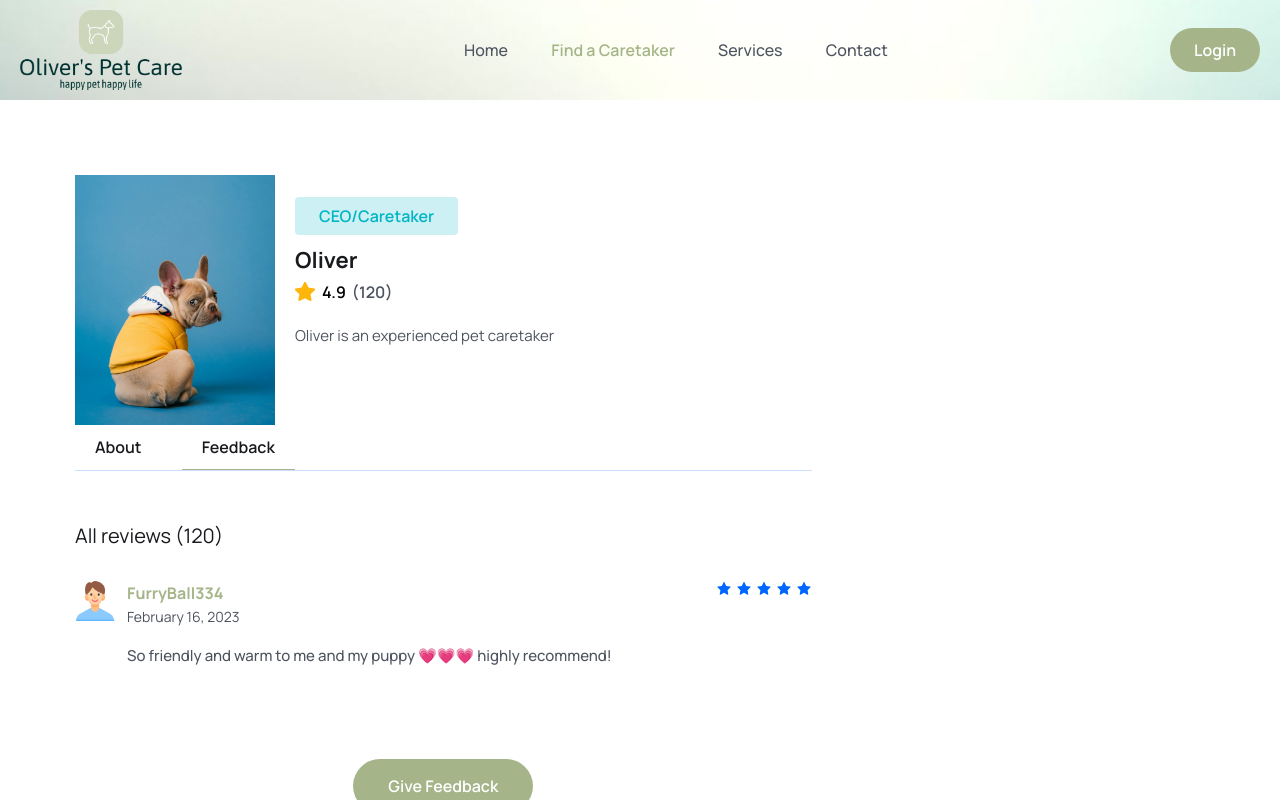
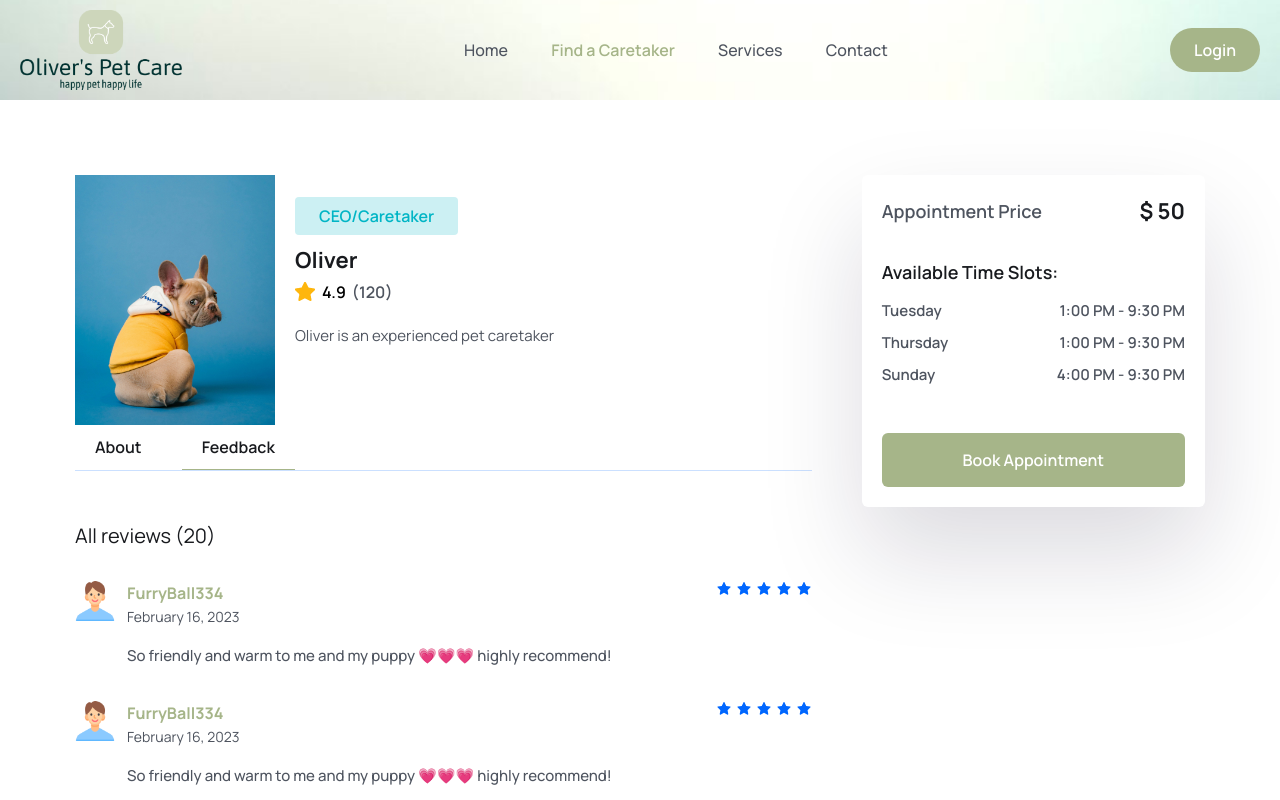
Before and after one commit to erinh816/OliversPetCareCo, a React (Vite) app in the folder frontend/: page /staff/1 in a window 1280 px wide. Both pictures are taken after a click on the button "Feedback". Shown: the top 800 px of the page. Built offline with nearby package versions, Linux system fonts and the light colour scheme.

Commit message:
finished staff page, feedback form and availability panel on the side

```diff
--- a/frontend/src/components/Faq/FaqItem.jsx
+++ b/frontend/src/components/Faq/FaqItem.jsx
@@ -2,6 +2,9 @@
 import { AiOutlineMinus, AiOutlinePlus} from "react-icons/ai";
 
 const FaqItem = ({item}) => {
+  //because when pass item down from FaqList, we don't define what prop types are expected
+  //It's a ESLint thing
+  //can solve it by installing prop-types package
 
   const [isOpen, setIsOpen] = useState(false);
 
--- a/frontend/src/pages/Staff/FeedbackForm.jsx
+++ b/frontend/src/pages/Staff/FeedbackForm.jsx
@@ -6,11 +6,23 @@
 
   const [rating, setRating] = useState(0);
   const [hover, setHover] = useState(0);
+  //TODO: how does hover work?
+
+  const [reviewText, setReviewText] = useState("");
+
+  const handleSubmitReview = async (e)=>{
+    e.preventDefault();
+
+    //TODO:later fill out api
+  }
+
+
 
   return (
     <form action="">
+      {/* rate with stars */}
       <div>
-        <h3 className="text-headingColor text-[16px] leading-6 font-semibold mb-4">How would you rate the overall experience?*</h3>
+        <h3 className="text-headingColor text-[16px] leading-6 font-semibold mb-4 mt-0">How would you rate the overall experience?*</h3>
         <div>
           {[...Array(5).keys()].map((_,index)=>{
             index+=1
@@ -30,7 +42,23 @@
               </button>);
           })}
         </div>
+
       </div>
+
+      {/* form */}
+      <div className="mt-[30px]">
+        <h3 className="text-headingColor text-[16px] leading-6 font-semibold mb-4 mt-0">Share your feedback*</h3>
+
+        <textarea className="border border-solid border-[#0066ff34] focus:outline outline-primaryColor w-full px-4 py-3 rounded-md"
+          rows="5"
+          placeholder="Write your message"
+          onChange={(e)=>setReviewText(e.target.value)}>
+        </textarea>
+      </div>
+
+      {/* submit button */}
+      <button type="submit" onClick={handleSubmitReview} className="btn">Submit Feedback</button>
+
     </form>
   )
 }
--- a/frontend/src/pages/Staff/StaffDetails.jsx
+++ b/frontend/src/pages/Staff/StaffDetails.jsx
@@ -3,6 +3,7 @@
 import { useState } from "react";
 import StaffAbout from "./StaffAbout";
 import StaffFeedback from "./StaffFeedback";
+import StaffSidePanel from "./StaffSidePanel";
 
 const StaffDetails = () => {
 
@@ -65,7 +66,10 @@
 
           </div>
 
-          <div></div>
+          {/* last div takes 2 so this will automatically takes the remaining 1 column */}
+          <div>
+            <StaffSidePanel />
+          </div>
 
         </div>
       </div>
--- a/frontend/src/pages/Staff/StaffFeedback.jsx
+++ b/frontend/src/pages/Staff/StaffFeedback.jsx
@@ -14,7 +14,24 @@
   return (
     <>
       <div className="mb-[50px]">
-        <h4 className="text-[20px] leading-[30px] front-bold text-headingColor mb-[30px]">All reviews (120)</h4>
+        <h4 className="text-[20px] leading-[30px] front-bold text-headingColor mb-[30px]">All reviews (20)</h4>
+
+        <div className="flex justify-between gap-10 mb-[30px]">
+          <div className="flex gap-3">
+            <figure className="w-10 h-10 rounded-full"><img className="w-full" src={customerAvatar} alt=""/></figure>
+
+            <div>
+              <h5 className="text-[16px] leading-6 text-primaryColor font-bold">FurryBall334</h5>
+              <p className="text-[14px] leading-6 text-textColor">{dateFormat("02-16-2023")}</p>
+              <p className="text__para mt-3 font-medium text-[15px]">So friendly and warm to me and my puppy &#128151;&#128151;&#128151; highly recommend!</p>
+            </div>
+          </div>
+
+          <div className="flex gap-1">
+            {[...Array(5).keys()].map((_,index) => <AiFillStar key={index} color="#0067FF"/>)}
+          </div>
+
+        </div>
 
         <div className="flex justify-between gap-10 mb-[30px]">
           <div className="flex gap-3">
@@ -40,9 +57,23 @@
       </div>}
 
       {showFeedbackForm && <FeedbackForm/>}
-
     </>
   )
 }
 
 export default StaffFeedback
+
+//alternative to render feedback form
+// {showFeedbackForm ? (
+//   <FeedbackForm />
+// ) : (
+//   <button className="btn" onClick={() => setShowFeedbackForm(true)}>
+//     Give Feedback
+//   </button>
+// )}
+
+
+//{showFeedbackForm? ():()}
+
+
+//TODO:feedback sections stars need to be updated to green
--- /dev/null
+++ b/frontend/src/pages/Staff/StaffSidePanel.jsx
@@ -0,0 +1,42 @@
+
+
+const StaffSidePanel = () => {
+  return (
+    <div className="shadow-panelShadow p-3 lg:p-5 rounded-md">
+        {/* price */}
+        <div className="flex items-center justify-between">
+            <p className="text__para mt-0 font-semibold">Appointment Price</p>
+            <span className="text-[16px] leading-7 lg:text-[22px] lg:leading-8 text-headingColor font-bold">
+                $ 50
+            </span>
+        </div>
+
+        {/* available slots */}
+        <div className="mt-[30px]">
+            <p className="text__para mt-0 font-semibold text-headingColor">
+                Available Time Slots:
+            </p>
+            <ul className="mt-3">
+                <li className="flex items-center justify-between mb-2">
+                    <p className="text-[15px] leading-6 text-textColor font-semibold">Tuesday</p>
+                    <p className="text-[15px] leading-6 text-textColor font-semibold">1:00 PM - 9:30 PM</p>
+                </li>
+
+                <li className="flex items-center justify-between mb-2">
+                    <p className="text-[15px] leading-6 text-textColor font-semibold">Thursday</p>
+                    <p className="text-[15px] leading-6 text-textColor font-semibold">1:00 PM - 9:30 PM</p>
+                </li>
+
+                <li className="flex items-center justify-between mb-2">
+                    <p className="text-[15px] leading-6 text-textColor font-semibold">Sunday</p>
+                    <p className="text-[15px] leading-6 text-textColor font-semibold">4:00 PM - 9:30 PM</p>
+                </li>
+            </ul>
+        </div>
+
+        <button className="btn px-2 w-full rounded-md">Book Appointment</button>
+    </div>
+  )
+}
+
+export default StaffSidePanel
```
